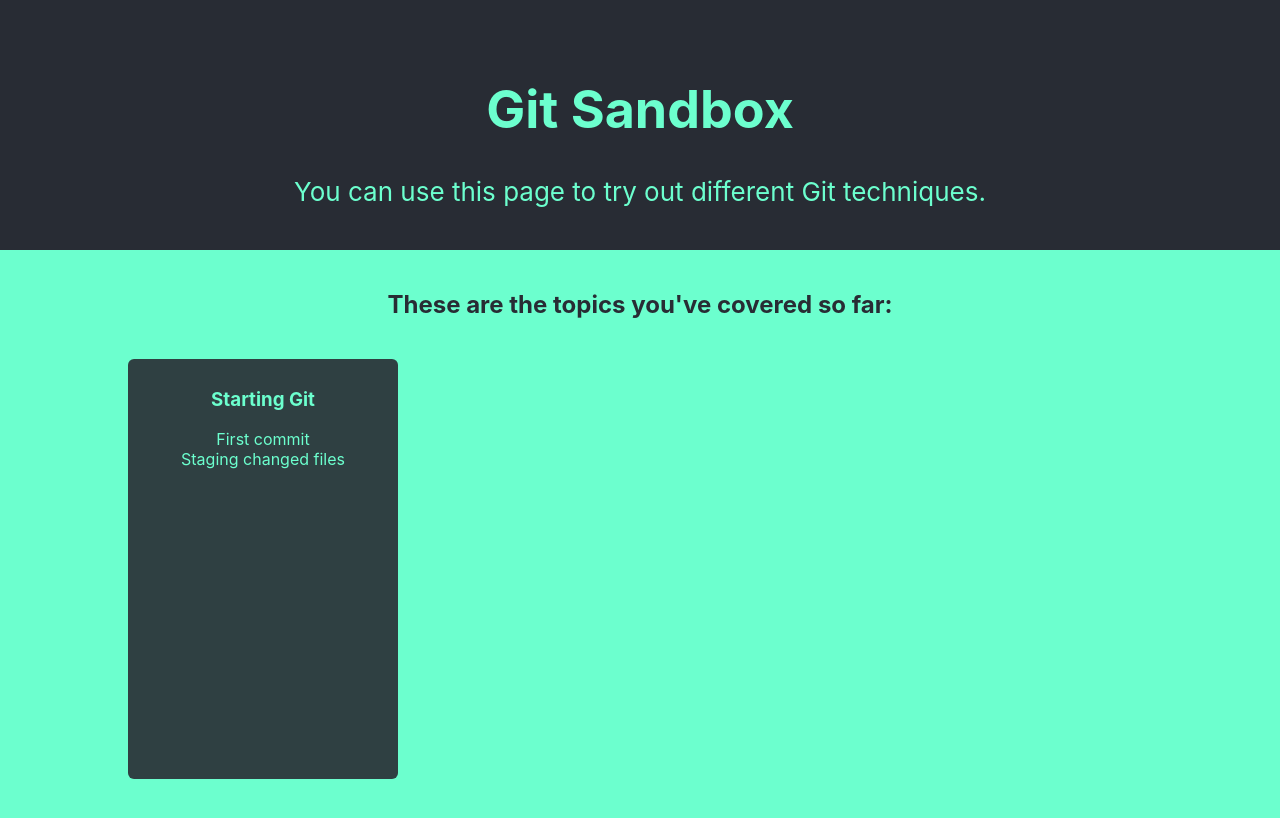
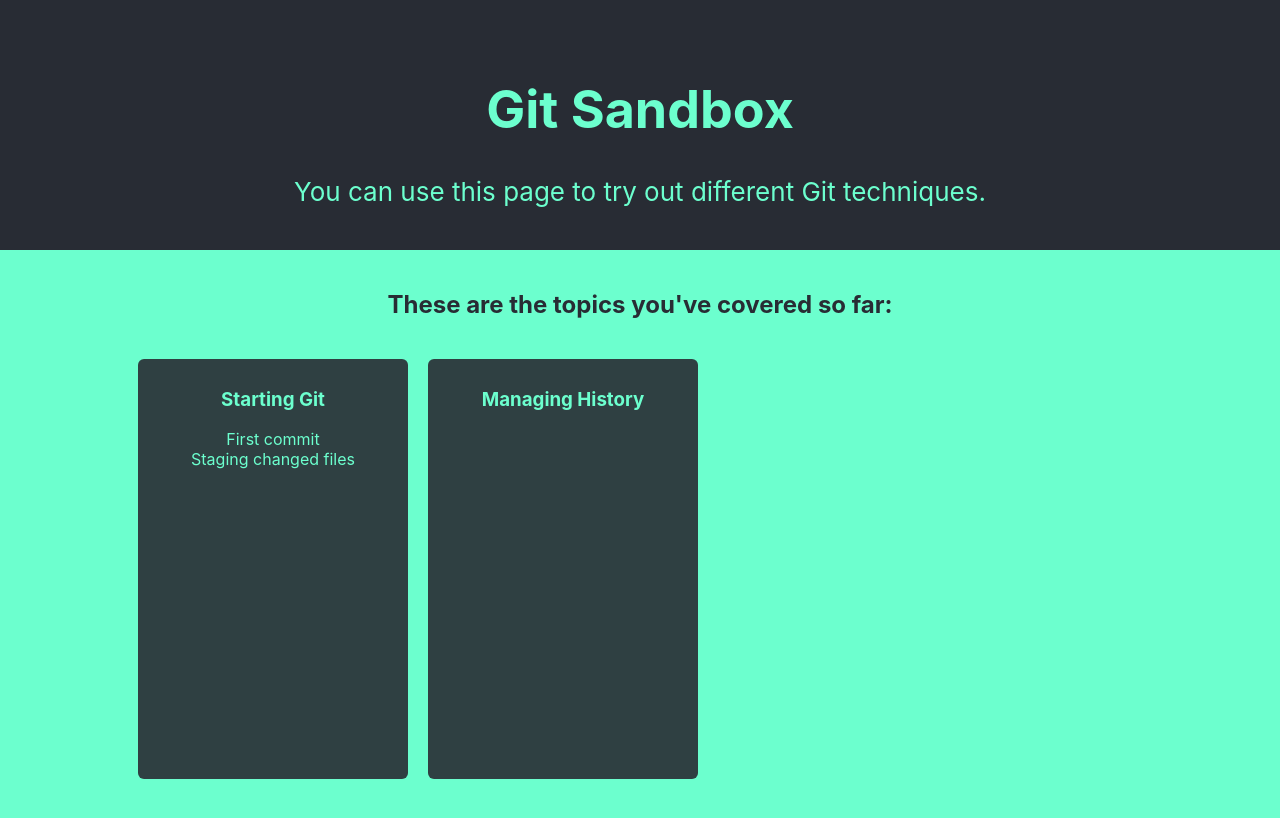
Before and after one commit to liamrdawson/git-sandbox, a React (Create React App) app: page / in a window 1280 px wide. Shown: the top 818 px of the page. Built offline with nearby package versions, Linux system fonts and the light colour scheme.

Commit message:
add new card for next section of topics to cover

```diff
--- a/src/App.css
+++ b/src/App.css
@@ -50,11 +50,14 @@
   min-height: 500px;
   width: 80%;
   margin: 0 auto;
+  display: flex;
+  flex-direction: row;
 }
 
 .card {
   width: 250px;
   height: 400px;
+  margin: 0 var(--space-2);
   background-color: var(--dark-color-9);
   border-radius: var(--rounded-border);
   padding: var(--space-2);
--- a/src/components/Main.js
+++ b/src/components/Main.js
@@ -8,6 +8,10 @@
             {
                 name: "Starting Git",
                 topicsCovered: ["First commit", "Staging changed files"]
+            },
+            {
+                name: "Managing History",
+                topicsCovered: []
             }
         ]
     }
```
